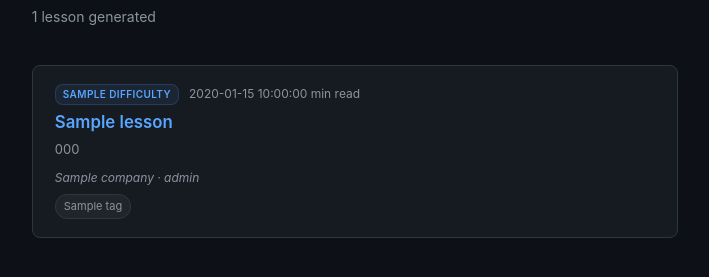
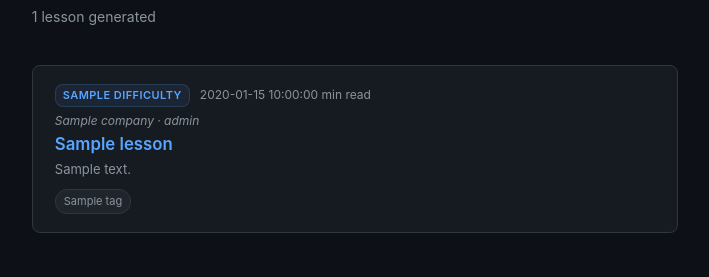
Before and after one commit to slawinski/spray-and-pray, a FastAPI app: template templates/lesson_library.html in a window 1280 px wide. Shown: the part 114-391 px from the top of the page, without its empty margins (285-994 px from the left). Run offline with FastAPI, Linux system fonts and the light colour scheme; the template is opened without the code that fills it: most values are stand-ins (such as "Sample title", 1, 10 or a date in 2020).

Commit message:
Add description field to lesson JSON output and update lesson library template to display it

```diff
--- a/server.py
+++ b/server.py
@@ -8,6 +8,7 @@ import subprocess
 import os
 import json as json_mod
 import markdown
+import re
 from pathlib import Path
 import logging
 from cv_optimizer.config import settings
@@ -426,6 +427,12 @@ async def lesson_library(request: Request, session_id: int | None = None):
             if app is not None:
                 company = app[1]
                 role = app[2]
+        description = content.get("description") or ""
+        if not description and content.get("sections"):
+            first_body = content["sections"][0].get("body", "")
+            m = re.match(r"^([^.!?]+[.!?])", first_body)
+            if m:
+                description = m.group(1)
         lessons.append({
             "id": row["id"],
             "title": content.get("title", row["concept"]),
@@ -435,6 +442,7 @@ async def lesson_library(request: Request, session_id: int | None = None):
             "tags": content.get("related_concepts", [])[:4],
             "company": company,
             "role": role,
+            "description": description,
         })
 
     return templates.TemplateResponse(
--- a/templates/lesson_library.html
+++ b/templates/lesson_library.html
@@ -64,24 +64,24 @@
     /* ── Lesson cards ── */
     .grid {
       display: grid;
-      gap: 12px;
+      gap: 10px;
     }
     .card {
       background: var(--surface);
       border: 1px solid var(--border);
       border-radius: var(--radius);
       padding: 18px 22px;
-      transition: border-color 150ms, background 150ms;
+      transition: border-color 150ms ease-out;
     }
     .card:hover {
       border-color: var(--accent-border);
-      background: var(--surface-alt);
     }
     .card h2 {
       font-size: 1.05rem;
       font-weight: 600;
       line-height: 1.35;
-      margin-bottom: 4px;
+      margin: 0 0 4px;
+      text-wrap: balance;
     }
     .card h2 a {
       color: var(--accent);
@@ -94,10 +94,10 @@
       display: flex;
       gap: 10px;
       align-items: center;
-      margin-bottom: 6px;
+      margin-bottom: 4px;
     }
     .badge {
-      font-size: 0.625rem;
+      font-size: 0.6875rem;
       font-weight: 600;
       text-transform: uppercase;
       letter-spacing: 0.04em;
@@ -107,15 +107,19 @@
       color: var(--accent);
       border: 1px solid var(--accent-border);
     }
-    .card .concept {
+    .card .description {
       font-size: 0.8125rem;
       color: var(--text-dim);
-      margin-bottom: 8px;
+      margin-top: 2px;
+      line-height: 1.5;
+    }
+    .card .description + .tags {
+      margin-top: 10px;
     }
     .card .app-context {
       font-size: 0.75rem;
       color: var(--text-dim);
-      margin-bottom: 6px;
+      margin-bottom: 2px;
       font-style: italic;
       overflow: hidden;
       text-overflow: ellipsis;
@@ -124,7 +128,7 @@
       display: flex;
       flex-wrap: wrap;
       gap: 6px;
-      margin-top: 6px;
+      margin-top: 8px;
     }
     .tag {
       font-size: 0.6875rem;
@@ -179,10 +183,12 @@
         <span class="badge">{{ lesson.difficulty }}</span>
         <span>{{ lesson.read_time }} min read</span>
       </div>
-      <h2><a href="/learn/{{ lesson.id }}{% if session_id %}?session_id={{ session_id }}{% endif %}">{{ lesson.title }}</a></h2>
-      <div class="concept">{{ lesson.concept }}</div>
       {% if lesson.company and lesson.role %}
       <div class="app-context">{{ lesson.company }} · {{ lesson.role }}</div>
+      {% endif %}
+      <h2><a href="/learn/{{ lesson.id }}{% if session_id %}?session_id={{ session_id }}{% endif %}">{{ lesson.title }}</a></h2>
+      {% if lesson.description %}
+      <div class="description">{{ lesson.description }}</div>
       {% endif %}
       {% if lesson.tags %}
       <div class="tags">
```
Also changed, not shown: cv_optimizer/prompts/lesson-generator.md (+4 -1 lines).
